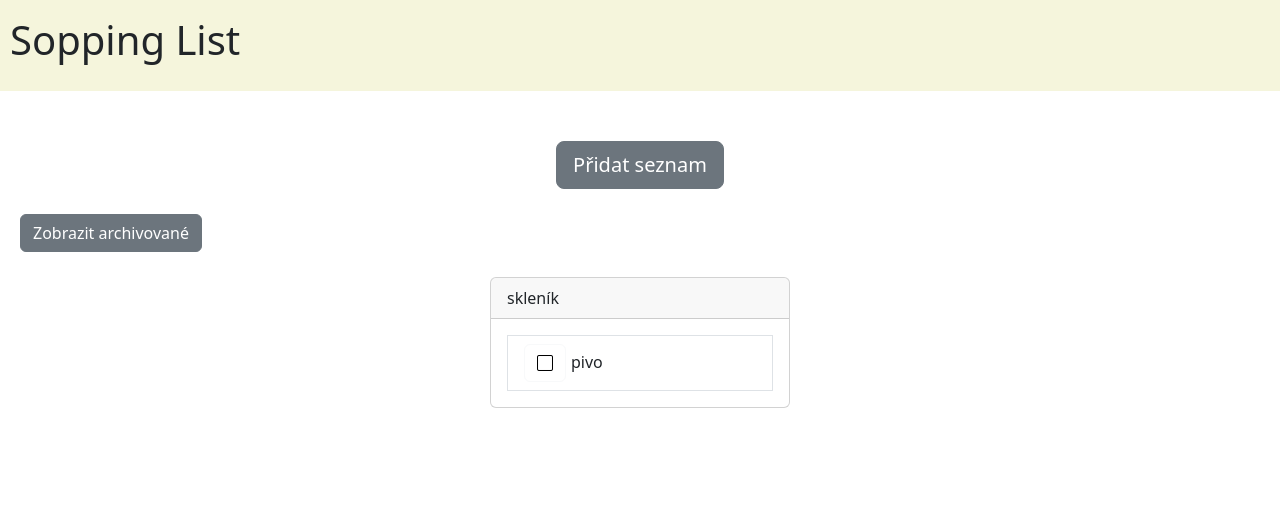
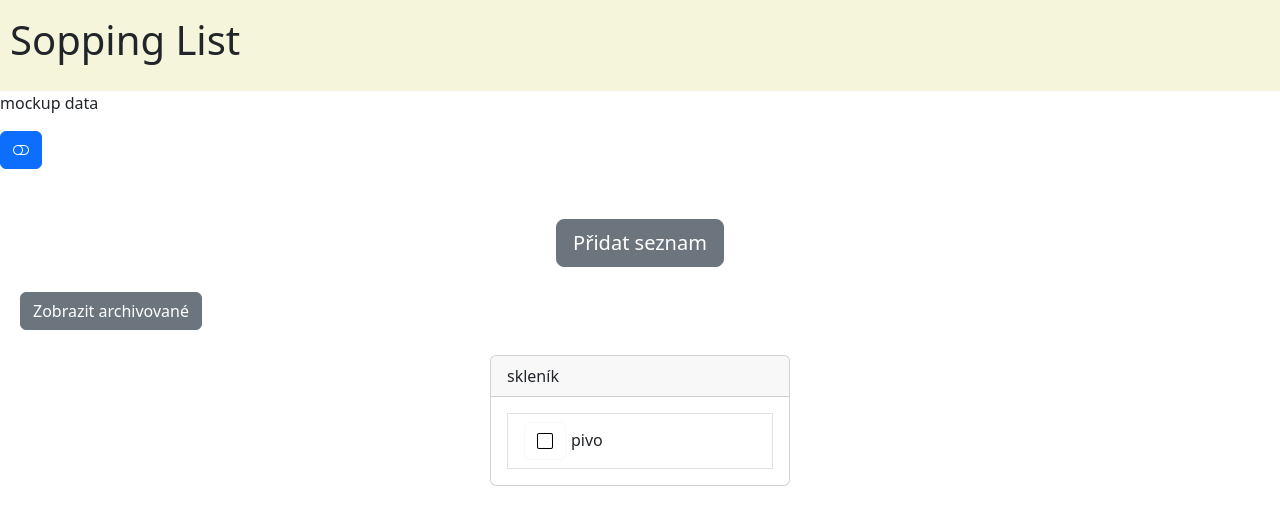
Before and after one commit to pepis-cz/Shopping-List, a React (Create React App) app in the folder client/: page / in a window 1280 px wide. Shown: the top 524 px of the page. Built offline with nearby package versions, Linux system fonts and the light colour scheme.

Commit message:
malý patch
úprava dat před implementací serverových dat

```diff
--- a/client/package.json
+++ b/client/package.json
@@ -7,6 +7,7 @@
     "@testing-library/jest-dom": "^6.9.1",
     "@testing-library/react": "^16.3.0",
     "@testing-library/user-event": "^13.5.0",
+    "bootstrap": "^5.3.8",
     "bootstrap-icons": "^1.13.1",
     "react": "^19.2.0",
     "react-bootstrap": "^2.10.10",
--- a/client/src/Components/home-page/dashboard.jsx
+++ b/client/src/Components/home-page/dashboard.jsx
@@ -1,15 +1,14 @@
 import Toggle from './toggle-archived';
+import MockupButton from './mockup-button';
 import AddList from './add-list';
 import { useState } from 'react'
 
 function Dashboard({ users, shopLists, userId }) {
 
-    //data? data : shopLists
-    //backend list, provider
-    //handleList(userId)
+    const [serverData, setServerData] = useState(false);
+    const [show, setShow] = useState(false);
+
     const [lists, setLists] = useState(shopLists);
-
-    const [show, setShow] = useState(false);
     const [listId, setListId] = useState(null);
 
     return (
@@ -17,6 +16,13 @@ function Dashboard({ users, shopLists, userId }) {
             <div style = {{background: "beige", fontSize: '40px', paddingTop: '10px', paddingBottom: '5px', paddingLeft: "10px"}}>
                 <p>Sopping List</p>
             </div>
+
+            <MockupButton
+                serverData={serverData}
+                setServerData={setServerData}
+            >
+
+            </MockupButton>
 
             <AddList
                 userId = {userId}
--- /dev/null
+++ b/client/src/Components/home-page/mockup-button.jsx
@@ -0,0 +1,17 @@
+import Button from 'react-bootstrap/Button'
+
+function MockupButton({ serverData, setServerData }) {
+
+    const handleToggle = () => setServerData(!serverData);
+
+    return (
+        <>
+            <p>mockup data</p>
+            <Button onClick = {handleToggle}>
+                {serverData ? <i className = 'bi bi-toggle-on'/> : <i className = 'bi bi-toggle-off'/>}
+            </Button>
+        </>
+    )
+}
+
+export default MockupButton
--- a/client/src/Components/shopping-list/body/body.jsx
+++ b/client/src/Components/shopping-list/body/body.jsx
@@ -13,7 +13,7 @@ function Body({ items, setValue }) {
     const handleCreate = () => {
         setEditingId(null);
         const newItem = {
-            id: array.length ? Math.max(...array.map((item) => item._id)) + 1 : 1,
+            _id: array.length ? Math.max(...array.map((item) => item._id)) + 1 : 1,
             name: null,
             status: false
         }
--- a/client/src/Components/shopping-list/footer/delete-modal.jsx
+++ b/client/src/Components/shopping-list/footer/delete-modal.jsx
@@ -1,10 +1,10 @@
 import Button from 'react-bootstrap/Button'
 import Modal from 'react-bootstrap/Modal'
 
-function Warning({ warn, setWarn, setLists, id }) {
+function Warning({ warn, setWarn, setLists, id, setShow }) {
 
     const handleDelete = (id) => {
-        setWarn(false);
+        setShow(false);
         //handleDelete(id)
         setLists(prev => prev.filter((item) => item._id !== id));
     }
--- a/client/src/Components/shopping-list/footer/delete.jsx
+++ b/client/src/Components/shopping-list/footer/delete.jsx
@@ -2,7 +2,7 @@ import Button from 'react-bootstrap/Button'
 import Warning from './delete-modal';
 import { useState } from 'react'
 
-function Delete({ id, setLists }) {
+function Delete({ id, setLists, setShow }) {
     const [warn, setWarn] = useState(false);
 
     const handleAlert = () => {
@@ -26,6 +26,7 @@ function Delete({ id, setLists }) {
                 setWarn = {setWarn}
                 setLists = {setLists}
                 id = {id}
+                setShow = {setShow}
             />
         </>
     )
--- a/client/src/Components/shopping-list/footer/footer.jsx
+++ b/client/src/Components/shopping-list/footer/footer.jsx
@@ -22,6 +22,7 @@ function Footer({ archived, users, members, userId, owner, id, setLists, setShow
                     <Delete
                         id = {id}
                         setLists = {setLists}
+                        setShow = {setShow}
                     />
                 ) : (
                     <Unlink
@@ -29,7 +30,6 @@ function Footer({ archived, users, members, userId, owner, id, setLists, setShow
                         userId = {userId}
                         id = {id}
                         setLists = {setLists}
-                        setShow = {setShow}
                     />
                 )}
 
--- a/client/src/Components/shopping-list/footer/unlink.jsx
+++ b/client/src/Components/shopping-list/footer/unlink.jsx
@@ -12,7 +12,6 @@ function Unlink({ members, userId, id, setLists, setShow }) {
                 setLists(prev => prev.map(item => item._id === id ? {...item, members: newMember} : item));
                 return newMember;
             });
-        setShow(false);
     }
 
     return (
@@ -21,7 +20,7 @@ function Unlink({ members, userId, id, setLists, setShow }) {
         }}
             variant = 'light'
             size = 'lg'
-            onClick = {() => handleDelete(userId)}
+            onClick = {handleDelete}
         >
             <i className = 'bi bi-node-minus'/>
         </Button>
--- a/client/src/Components/shopping-list/shopping-list.jsx
+++ b/client/src/Components/shopping-list/shopping-list.jsx
@@ -8,11 +8,10 @@ function ShoppingList({ users, shopList, userId, lists, setLists, show, setShow,
 
     const [value, setValue] = useState(shopList);
 
+    //handleUpdate(value, userId)
     const handleClose = () => {
         setLists(prev => prev.map(item => item._id === value._id ? value : item));
-        //handleUpdate(value, userId)
         setShow(false);
-        setListId(null);
     }
 
     return (
```
Also changed, not shown: 1 other file (tests, documents, lock files or other folders).
